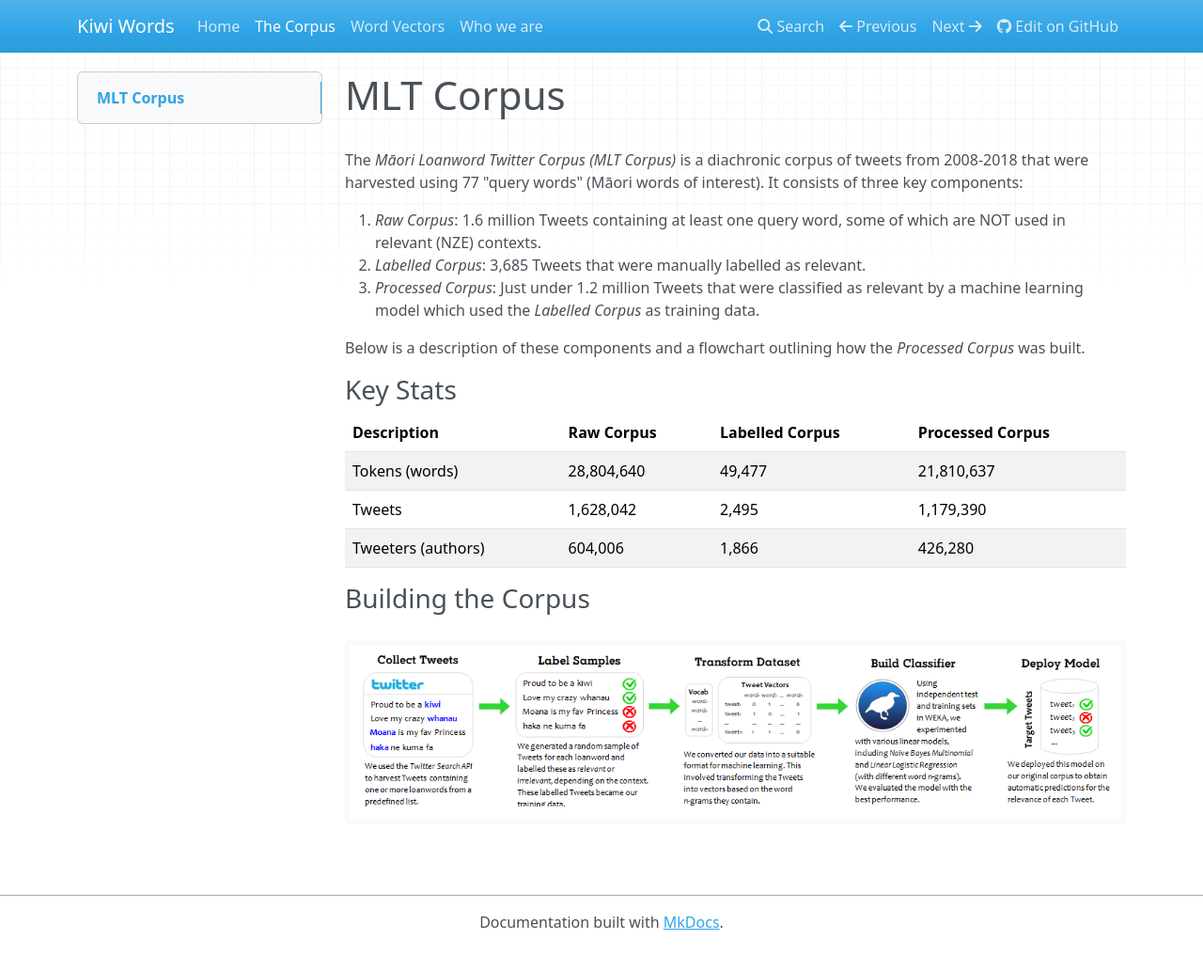
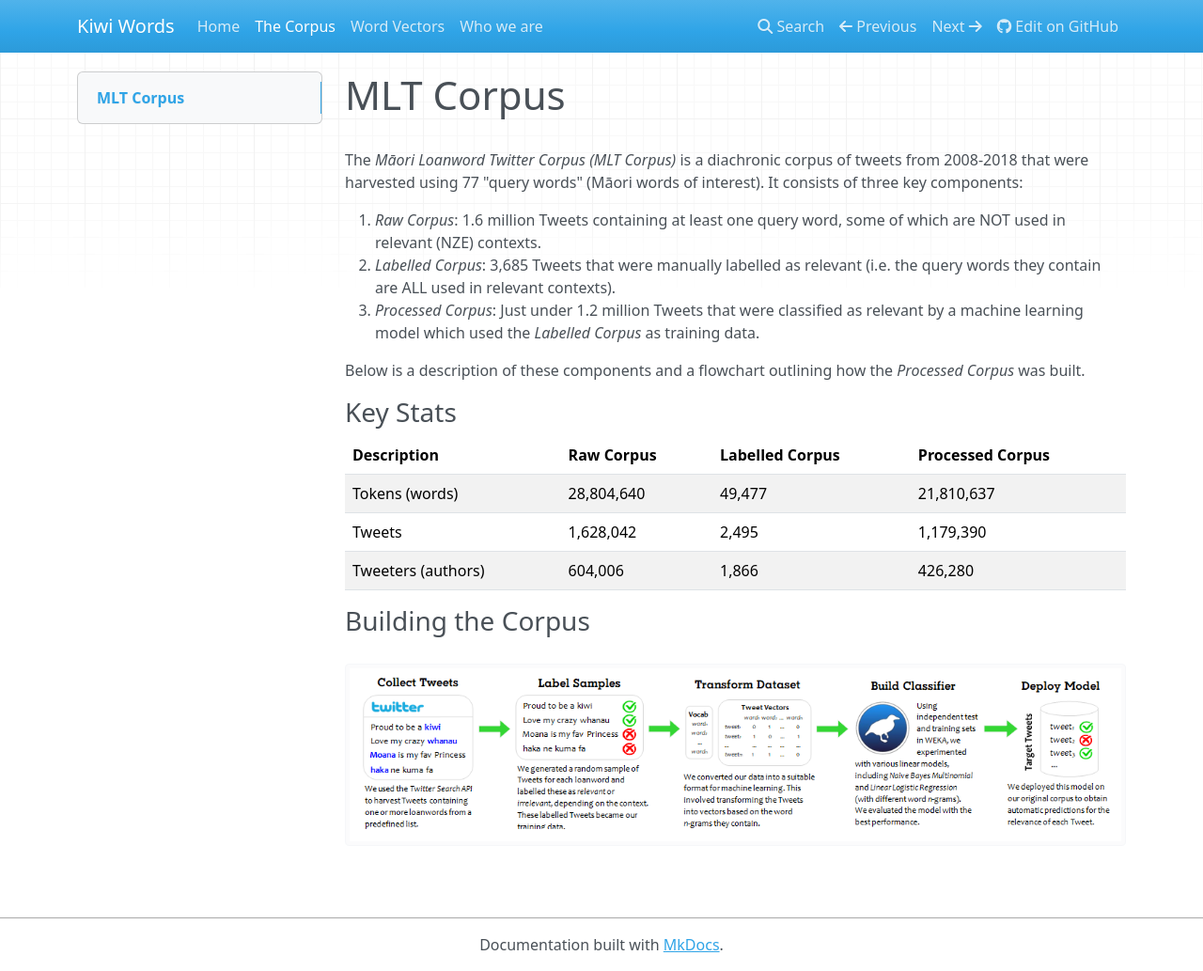
Before and after one commit to Waikato/kiwiwords, an MkDocs documentation site: the page built from docs/corpus.md, in a window 1280 px wide and 1033 px high. Shown: the whole window at 94% size. Built offline with MkDocs 1.6.1, drawn with Linux system fonts in a browser that asks for light colours; nearby versions of some CDN libraries.

Commit message:
Update corpus.md

```diff
--- a/docs/corpus.md
+++ b/docs/corpus.md
@@ -3,7 +3,7 @@
 The <i>Māori Loanword Twitter Corpus (MLT Corpus)</i> is a diachronic corpus of tweets from 2008-2018 that were harvested using 77 "query words" (Māori words of interest). It consists of three key components:
 
 1. <i>Raw Corpus</i>: 1.6 million Tweets containing at least one query word, some of which are NOT used in relevant (NZE) contexts.
-2. <i>Labelled Corpus</i>: 3,685 Tweets that were manually labelled as relevant.
+2. <i>Labelled Corpus</i>: 3,685 Tweets that were manually labelled as relevant (i.e. the query words they contain are ALL used in relevant contexts).
 3. <i>Processed Corpus</i>: Just under 1.2 million Tweets that were classified as relevant by a machine learning model which used the <i>Labelled Corpus</i> as training data.
 
 Below is a description of these components and a flowchart outlining how the <i>Processed Corpus</i> was built.
```
